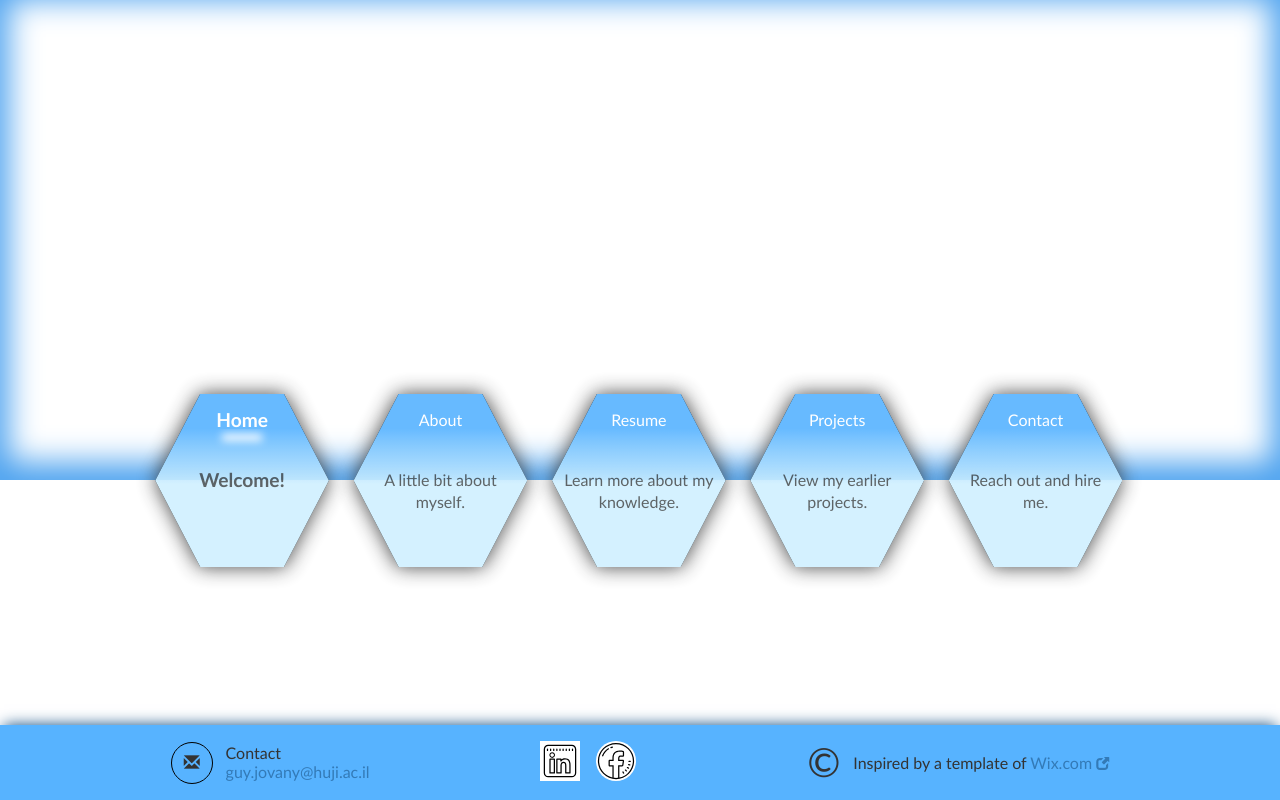
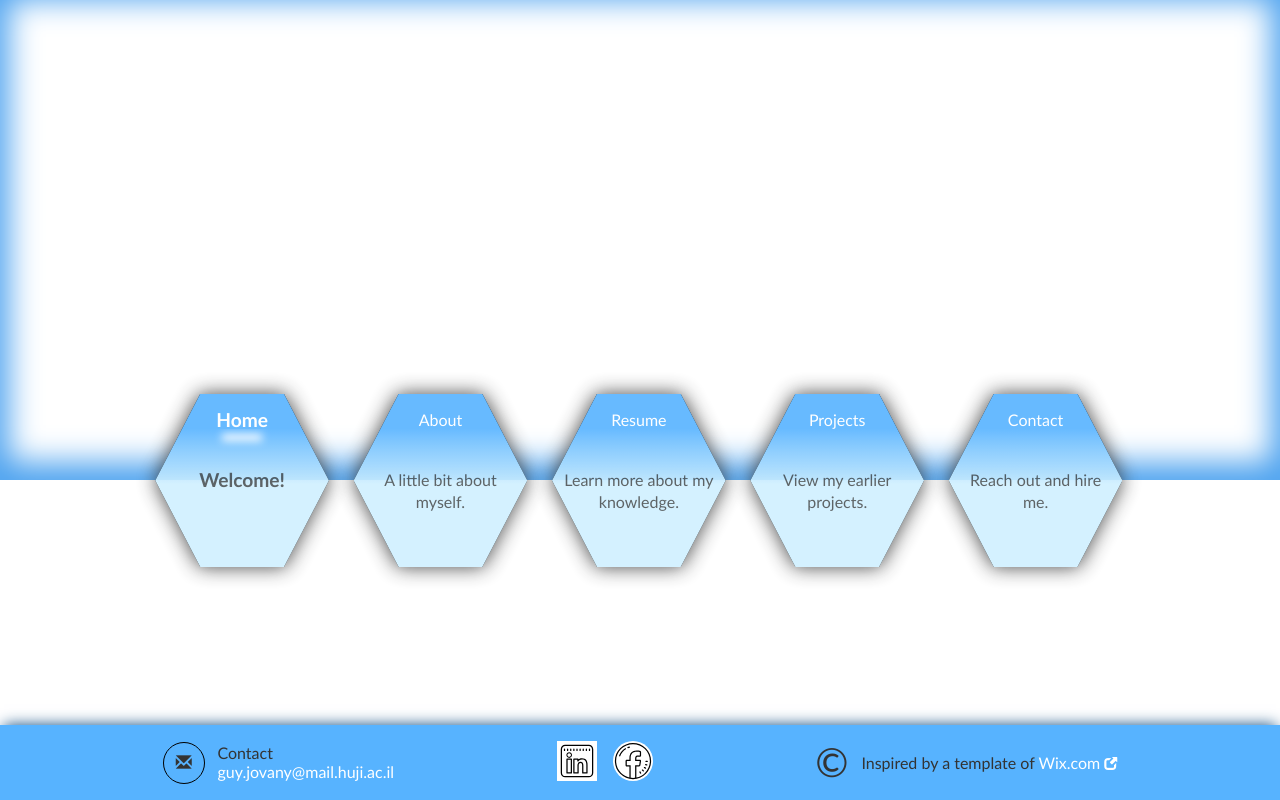
Before and after one commit to guy-jovani/CV, a website built with webpack: page index.html in a window 1280 px wide. Built offline with nearby package versions, Linux system fonts and the light colour scheme; files whose address does not match are found by name.

Commit message:
- fixed the contact email in the footer - chage the color of the links in the footer to be more visibles

```diff
--- a/assets/styles/index.css
+++ b/assets/styles/index.css
@@ -299,6 +299,10 @@ header div p {
 .footer-details {
   display: flex;
   flex-direction: column;
+}
+
+.footer-details a {
+  color: white;
 }
 
 .social-network {
--- a/index.html
+++ b/index.html
@@ -74,7 +74,7 @@
         <i class="glyphicon glyphicon-envelope contact-icon"></i>
         <span class="footer-details">
           <span>Contact</span>
-          <a href="mailto:guy.jovany@huji.ac.il">guy.jovany@huji.ac.il</a>
+          <a href="mailto:guy.jovany@huji.ac.il">guy.jovany@mail.huji.ac.il</a>
         </span>
       </address>
       <div class="footer-general">
```
Also changed, not shown: about.html (+1 -1 lines), contact.html (+1 -1 lines), projects.html (+1 -1 lines), resume.html (+1 -1 lines).
